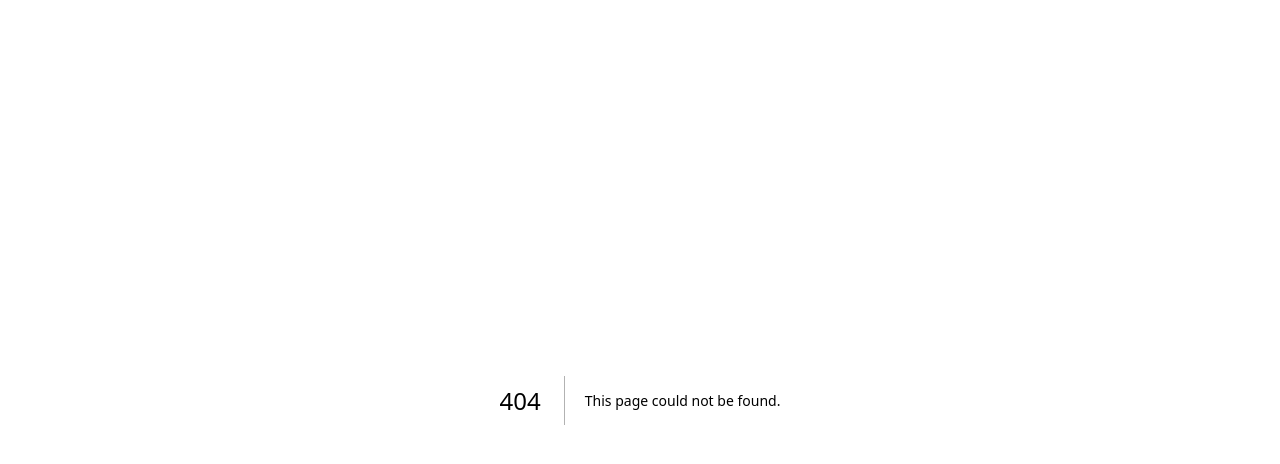
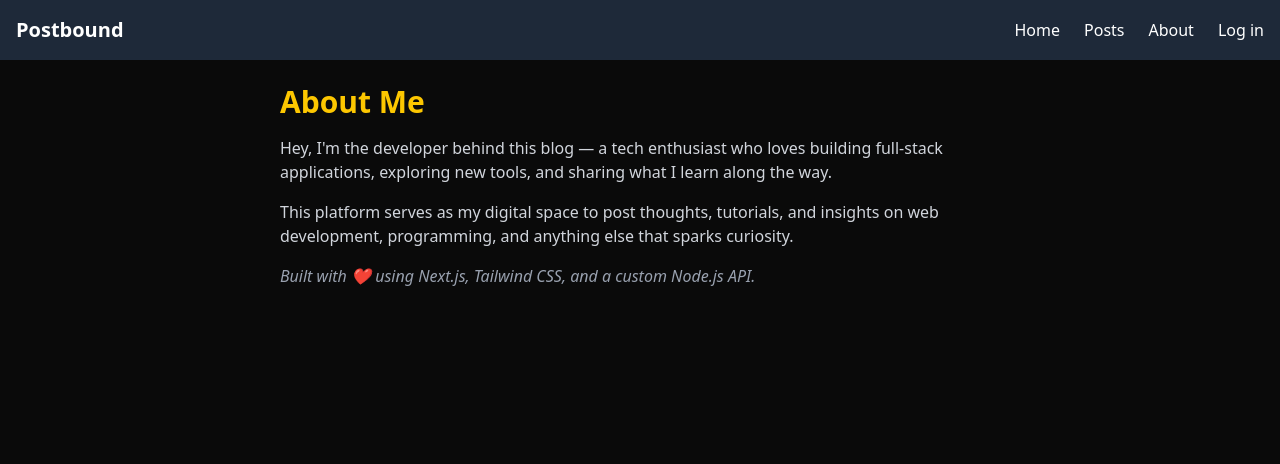
Before and after one commit to salzahir/Postbound, a Next.js app in the folder client/: page /about in a window 1280 px wide. Before the commit this address had no page. Shown: the top 464 px of the page. Built offline with nearby package versions, Linux system fonts and the light colour scheme.

Commit message:
feat: add about page

```diff
--- /dev/null
+++ b/client/src/app/about/page.tsx
@@ -0,0 +1,24 @@
+import Head from "next/head";
+import Header from "../header";
+
+function About() {
+  return (
+    <>
+        <Header/>
+    <div className="max-w-3xl mx-auto p-6 text-white">
+      <h1 className="text-3xl font-bold mb-4 text-yellow-400">About Me</h1>
+      <p className="mb-4 text-gray-300">
+        Hey, I'm the developer behind this blog — a tech enthusiast who loves building full-stack applications, exploring new tools, and sharing what I learn along the way.
+      </p>
+      <p className="mb-4 text-gray-300">
+        This platform serves as my digital space to post thoughts, tutorials, and insights on web development, programming, and anything else that sparks curiosity.
+      </p>
+      <p className="text-gray-400 italic">
+        Built with ❤️ using Next.js, Tailwind CSS, and a custom Node.js API.
+      </p>
+    </div>
+    </>
+  );
+}
+
+export default About;
```
